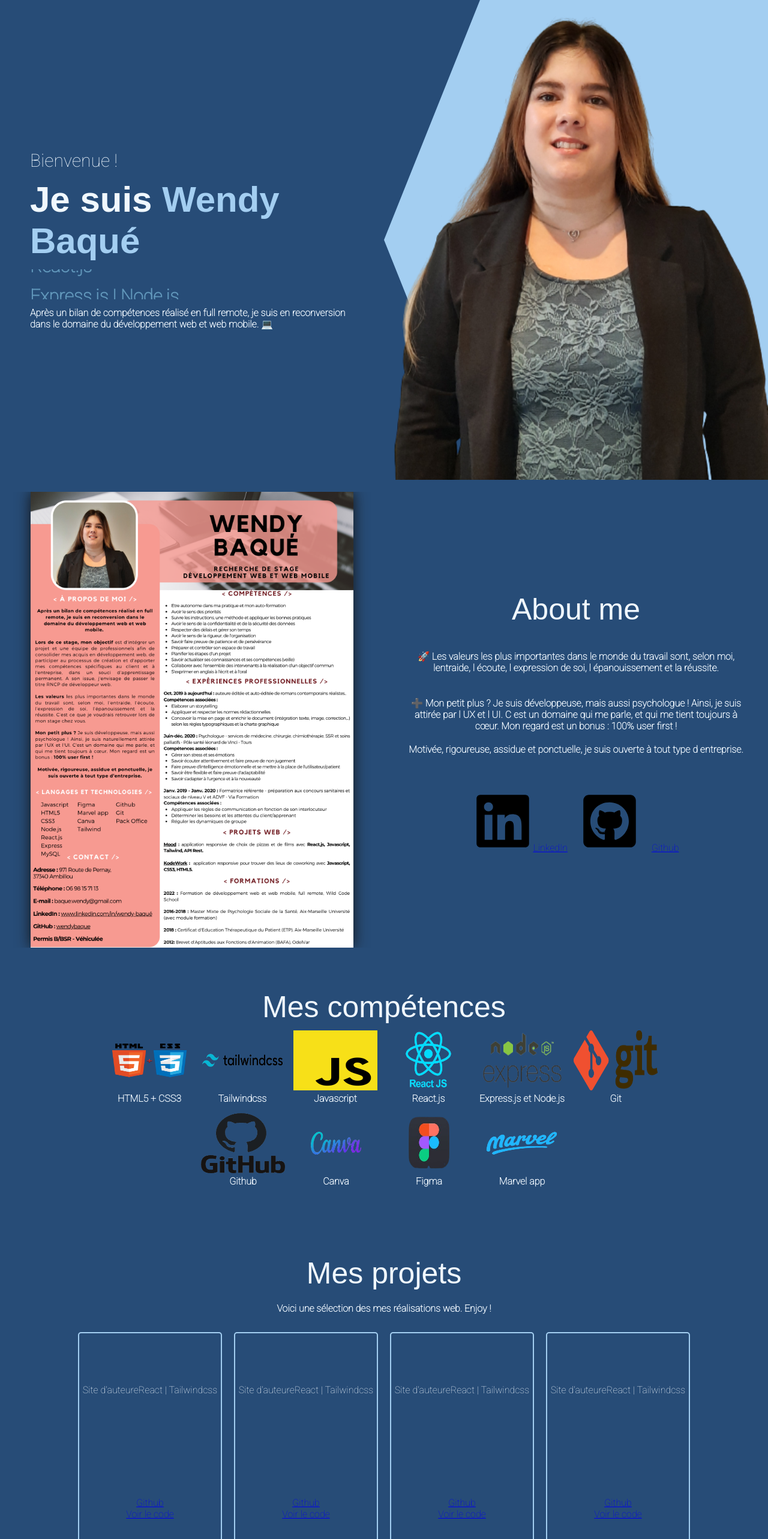
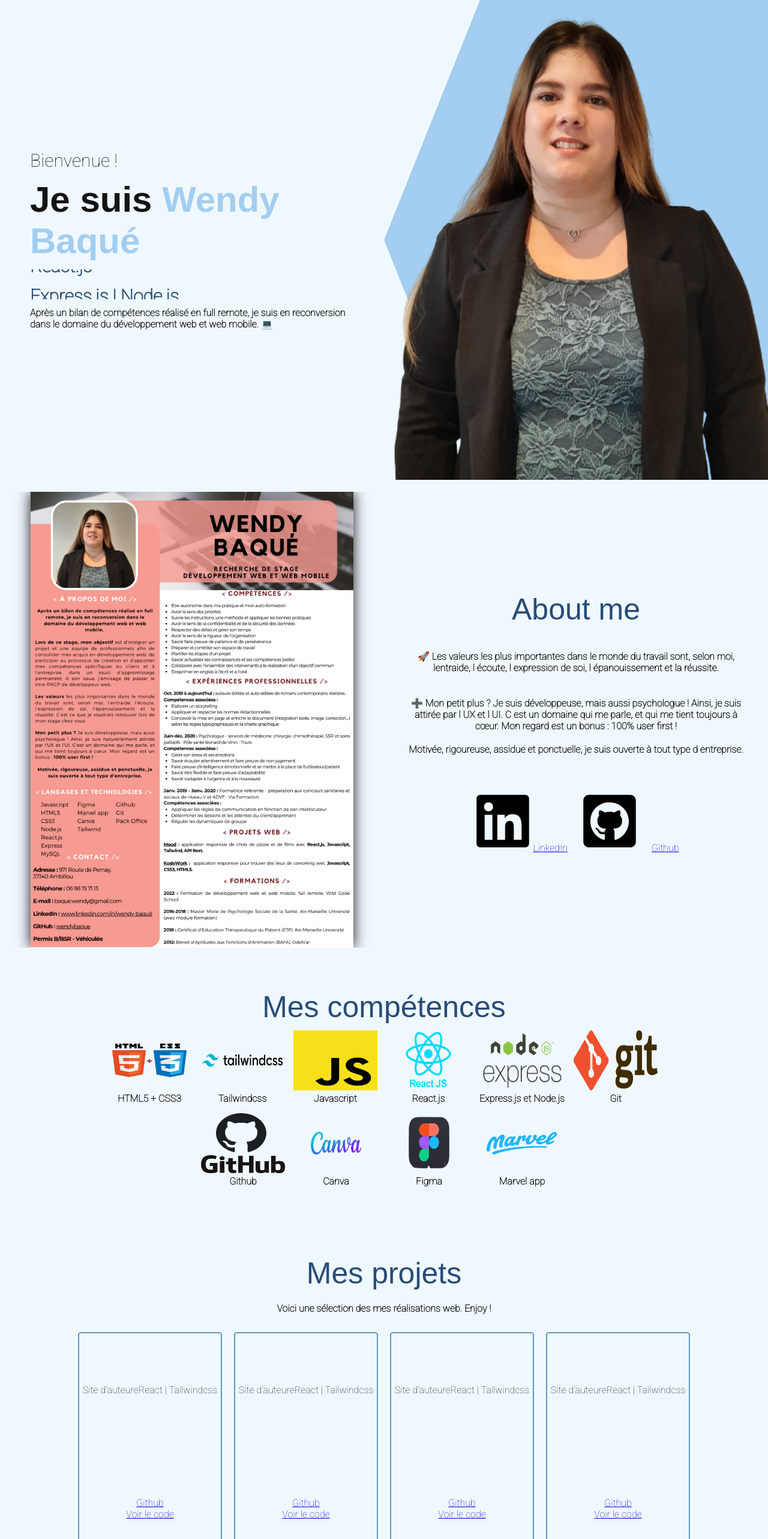
Before and after one commit to wendybaque/Portfolio-vite, a React (Vite) app in the folder frontend/: page / in a window 1280 px wide. Shown: the top 2566 px of the page at 60% size. Built offline with nearby package versions, Linux system fonts and the light colour scheme.

Commit message:
Change style of the whole site to light and dark epure colors

```diff
--- a/frontend/src/App.css
+++ b/frontend/src/App.css
@@ -6,7 +6,7 @@
 :root {
   --color-light: aliceblue;
   --color-dark: #141414;
-  --first-color: #274c77;
-  --second-color: #6096ba;
+  --first-color: #6096ba;
+  --second-color: #274c77;
   --third-color: #a3cef1;
 }
--- a/frontend/src/components/about.css
+++ b/frontend/src/components/about.css
@@ -1,7 +1,7 @@
 .about {
   height: 100vh;
-  background-color: var(--first-color);
-  color: var(--color-light);
+  background-color: var(--color-light);
+  color: var(--color-dark);
   display: flex;
   align-items: center;
   flex-direction: space-between;
@@ -54,6 +54,7 @@
 }
 
 .about-title {
+  color: var(--second-color);
   font-family: "Baskerville", sans-serif;
   font-weight: 400;
   font-size: 50px;
@@ -82,6 +83,7 @@
   display: flex;
   align-items: center;
   justify-content: space-between;
+  flex-direction: row;
   margin-top: 50px;
 }
 
--- a/frontend/src/components/contact.css
+++ b/frontend/src/components/contact.css
@@ -1,15 +1,19 @@
 .contact {
   position: relative;
   height: 100vh;
-  color: aliceblue;
-  background-color: var(--first-color);
+  color: var(--color-dark);
+  background-color: var(--color-light);
 }
 
 .contact-bg {
+  clip-path: polygon(0% 0%, 75% 0%, 100% 50%, 75% 100%, 0% 100%);
+  background-color: var(--third-color);
+  width: 45%;
+  height: 100%;
   position: absolute;
-  width: 20px;
-  height: 100%;
-  background-color: var(--third-color);
+  z-index: 1;
+  top: 0;
+  left: 0;
 }
 
 .contact-wrapper {
@@ -18,6 +22,7 @@
 }
 
 .contact-left {
+  z-index: 3;
   flex: 1;
 }
 
@@ -30,6 +35,7 @@
 }
 
 .contact-title {
+  color: var(--second-color);
   font-family: "Baskerville", sans-serif;
   font-size: 50px;
   font-weight: 400;
@@ -50,11 +56,11 @@ a:hover {
 }
 
 a:visited {
-  color: aliceblue;
+  color: var(--second-color);
 }
 
 .contact-icon {
-  color: var(--third-color);
+  color: var(--color-dark);
   width: 30px;
   height: 30px;
   margin-right: 20px;
@@ -74,6 +80,7 @@ input {
   width: 100%;
   height: 50px;
   border: 1px solid #141414;
+  border-radius: 5px;
   margin: 10px 0px;
   padding-left: 10px;
 }
@@ -82,6 +89,7 @@ textarea {
   width: 100%;
   margin: 10px 0px;
   padding-left: 10px;
+  border-radius: 5px;
 }
 
 button {
@@ -89,7 +97,7 @@ button {
   border-radius: 5px;
   background-color: var(--third-color);
   color: #141414;
-  font-weight: 500;
+  font-weight: bold;
   padding: 15px;
   cursor: pointer;
 }
--- a/frontend/src/components/intro.css
+++ b/frontend/src/components/intro.css
@@ -1,8 +1,8 @@
 .intro {
   display: flex;
   height: 100vh;
-  background-color: var(--first-color);
-  color: var(--color-light);
+  background-color: var(--color-light);
+  color: var(--color-dark);
   font-weight: bold;
 }
 .intro-left {
--- a/frontend/src/components/projectcard.css
+++ b/frontend/src/components/projectcard.css
@@ -11,7 +11,7 @@
   width: 30vh;
   height: 50vh;
   margin: 10px;
-  border: solid 2px #a3cef1;
+  border: solid 2px #6096ba;
   border-radius: 5px 5px 0px 0px;
   overflow: hidden;
   display: flex;
--- a/frontend/src/components/projectlist.css
+++ b/frontend/src/components/projectlist.css
@@ -4,8 +4,8 @@
   flex-direction: column;
   align-items: center;
   text-align: center;
-  background-color: var(--first-color);
-  color: var(--color-light);
+  background-color: var(--color-light);
+  color: var(--color-dark);
 }
 
 .project-list-texts {
@@ -13,6 +13,7 @@
 }
 
 .project-list-title {
+  color: var(--second-color);
   font-family: "Baskerville", sans-serif;
   font-size: 50px;
   font-weight: 400;
--- a/frontend/src/components/skills.css
+++ b/frontend/src/components/skills.css
@@ -1,7 +1,7 @@
 .skills {
   padding: 20px;
-  color: aliceblue;
-  background-color: var(--first-color);
+  color: var(--color-dark);
+  background-color: var(--color-light);
   padding: 50px 100px;
   display: flex;
   flex-direction: column;
@@ -23,6 +23,7 @@
   padding: 5px 10px 10px 5px;
 }
 .skills-title {
+  color: var(--second-color);
   font-family: "Baskerville", sans-serif;
   font-size: 50px;
   font-weight: 400;
```
Lines whose indentation alone changed are shown as unchanged.
